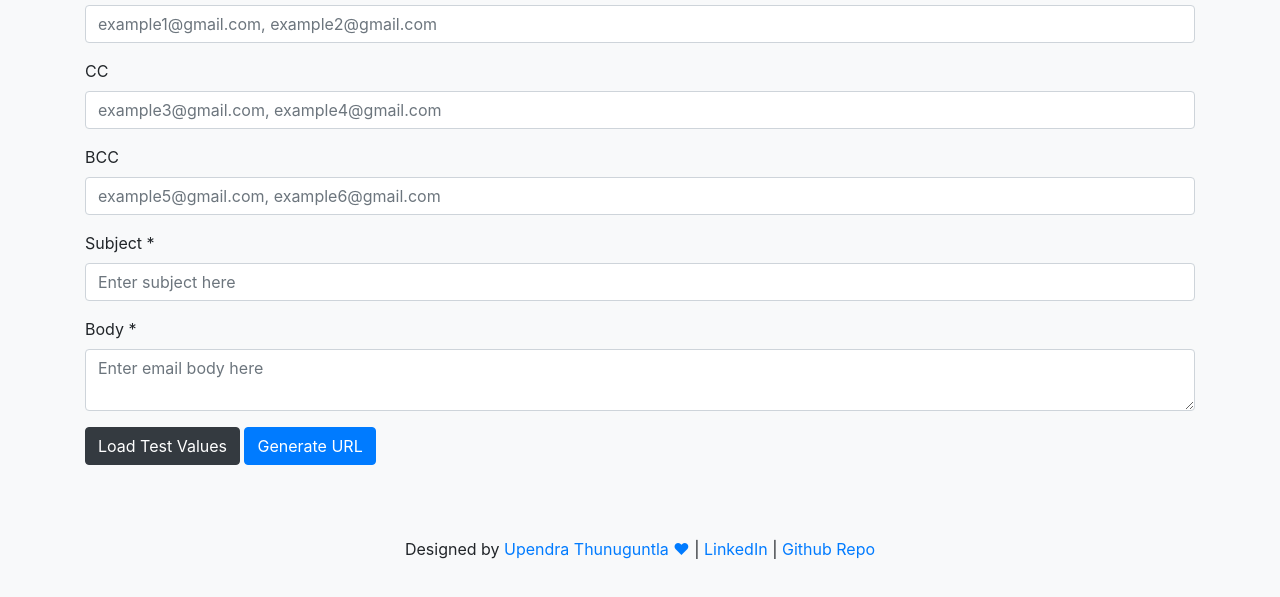
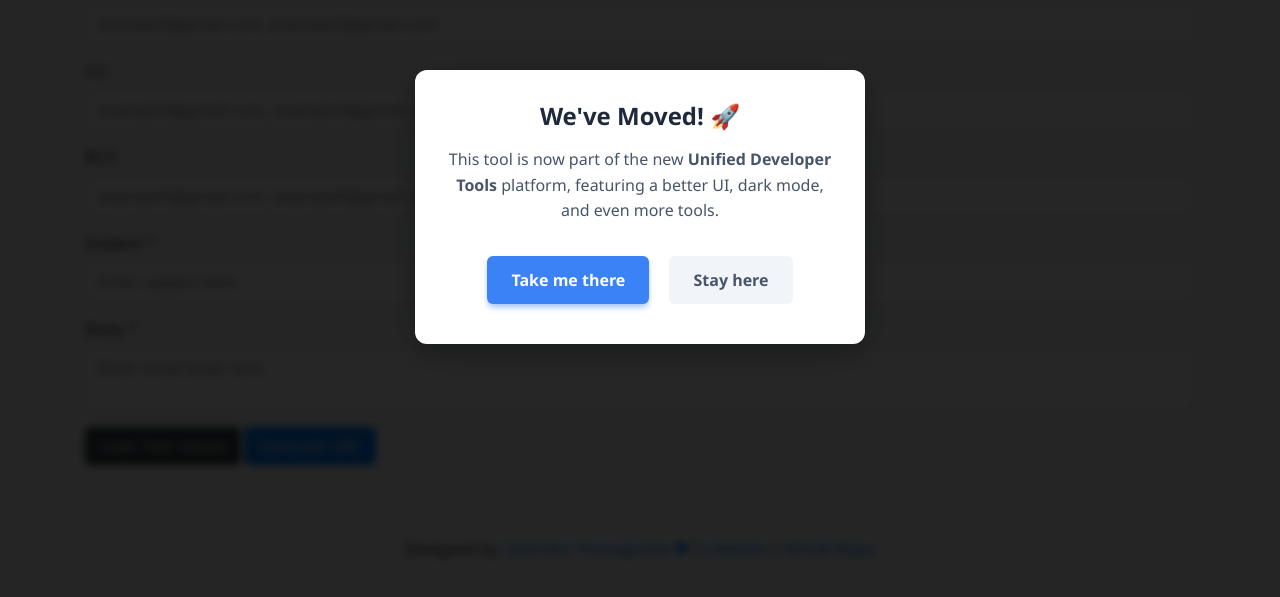
Before and after one commit to Upendra-Thunuguntla/gmail-compose-url-generator, a plain HTML site: page index.html in a window 1280 px wide. Shown: the part 193-790 px from the top of the page. Drawn offline with nearby package versions, Linux system fonts and the light colour scheme.

Commit message:
Update index.html

```diff
--- a/index.html
+++ b/index.html
@@ -1,11 +1,14 @@
 <!DOCTYPE html>
 <html lang="en">
+
 <head>
     <meta charset="UTF-8">
     <meta name="viewport" content="width=device-width, initial-scale=1.0">
     <link rel="icon" href="gmail.ico" type="image/x-icon">
-    <meta property="og:image" content="https://raw.githubusercontent.com/Upendra-Thunuguntla/gmail-compose-url-generator/main/banner.png">
-    <meta name="description" content="Compose emails more efficiently with the Gmail Compose URL Generator. Generate custom URLs for Gmail's compose page with pre-filled recipients, subject, and body. Simplify your email workflow now.">
+    <meta property="og:image"
+        content="https://raw.githubusercontent.com/Upendra-Thunuguntla/gmail-compose-url-generator/main/banner.png">
+    <meta name="description"
+        content="Compose emails more efficiently with the Gmail Compose URL Generator. Generate custom URLs for Gmail's compose page with pre-filled recipients, subject, and body. Simplify your email workflow now.">
     <meta name="keywords" content="Gmail, Compose, URL, Generator">
     <meta name="author" content="Upendra-Thunuguntla">
     <meta name="robots" content="index, follow">
@@ -20,14 +23,16 @@
 <script async src="https://www.googletagmanager.com/gtag/js?id=G-YFCWMG4Z0C"></script>
 <script>
     window.dataLayer = window.dataLayer || [];
-  function gtag(){dataLayer.push(arguments);}
+    function gtag() { dataLayer.push(arguments); }
     gtag('js', new Date());
     gtag('config', 'G-YFCWMG4Z0C');
 </script>
+
 <body>
     <nav class="navbar navbar-expand-lg navbar-light bg-primary navbar-dark bg-primary">
         <a class="navbar-brand" href="/">Gmail Compose URL Generator</a>
-        <button class="navbar-toggler" type="button" data-toggle="collapse" data-target="#navbarNavDropdown" aria-controls="navbarNavDropdown" aria-expanded="false" aria-label="Toggle navigation">
+        <button class="navbar-toggler" type="button" data-toggle="collapse" data-target="#navbarNavDropdown"
+            aria-controls="navbarNavDropdown" aria-expanded="false" aria-label="Toggle navigation">
             <span class="navbar-toggler-icon"></span>
         </button>
         <div class="collapse navbar-collapse" id="navbarNavDropdown">
@@ -36,7 +41,7 @@
                     <a class="nav-link " href="index.html" role="button">Home 🏠</a>
                 </li>
                 <li class="nav-item dropdown">
-                    <a class="nav-link " href="README.html" role="button" >Help 💡</a>
+                    <a class="nav-link " href="README.html" role="button">Help 💡</a>
                 </li>
             </ul>
         </div>
@@ -46,29 +51,35 @@
         <form id="composeForm">
             <div class="form-group">
                 <label for="to">To *</label>
-            <input type="email" class="form-control" id="to" multiple required placeholder="example1@gmail.com, example2@gmail.com" autocomplete="off">
+                <input type="email" class="form-control" id="to" multiple required
+                    placeholder="example1@gmail.com, example2@gmail.com" autocomplete="off">
             </div>
             <div class="form-group">
                 <label for="cc">CC</label>
-            <input type="email" class="form-control" id="cc" multiple placeholder="example3@gmail.com, example4@gmail.com" autocomplete="off">
+                <input type="email" class="form-control" id="cc" multiple
+                    placeholder="example3@gmail.com, example4@gmail.com" autocomplete="off">
             </div>
             <div class="form-group">
                 <label for="bcc">BCC</label>
-            <input type="email" class="form-control" id="bcc" multiple placeholder="example5@gmail.com, example6@gmail.com" autocomplete="off">
+                <input type="email" class="form-control" id="bcc" multiple
+                    placeholder="example5@gmail.com, example6@gmail.com" autocomplete="off">
             </div>
             <div class="form-group">
                 <label for="su">Subject *</label>
-            <input type="text" class="form-control" id="su" required placeholder="Enter subject here" autocomplete="off">
+                <input type="text" class="form-control" id="su" required placeholder="Enter subject here"
+                    autocomplete="off">
             </div>
             <div class="form-group">
                 <label for="body">Body *</label>
-            <textarea class="form-control" id="body" required placeholder="Enter email body here" autocomplete="off"></textarea>
+                <textarea class="form-control" id="body" required placeholder="Enter email body here"
+                    autocomplete="off"></textarea>
             </div>
             <button type="submit" class="btn btn-dark" onclick="loadTestVals()">Load Test Values</button>
             <button type="submit" class="btn btn-primary">Generate URL</button>
         </form>
         <div class="mt-4" id="note" hidden>
-        ⚠️⚠️ This URL can only generate the given fields and can not show the default Signature. Users need to manually select the signature from the panel.
+            ⚠️⚠️ This URL can only generate the given fields and can not show the default Signature. Users need to
+            manually select the signature from the panel.
         </div>
         <div class="mt-4" id="result"></div>
     </div>
@@ -84,7 +95,7 @@
     <script src="https://code.jquery.com/jquery-3.5.1.slim.min.js"></script>
     <script src="https://stackpath.bootstrapcdn.com/bootstrap/4.5.0/js/bootstrap.min.js"></script>
     <script>
-        $('#composeForm').on('submit', function(e) {
+        $('#composeForm').on('submit', function (e) {
             e.preventDefault();
             var to = $('#to').val();
             var cc = $('#cc').val();
@@ -94,10 +105,10 @@
             console.log(body);
             var url = `https://mail.google.com/mail/?view=cm&fs=1&tf=1&to=${to}&cc=${cc}&bcc=${bcc}&su=${su}&body=${body}`;
             gtag('event', 'url_generated', {
-                'su' : su
+                'su': su
             });
             $('#result').html(`<p>Open the below link and Bookmark the opened compose email page to use in future : </br><a href="${url}" target="_blank">${url}</a></p><button class="btn btn-secondary" onclick="copyToClipboard('${url}')">Copy to Clipboard</button>`);
-            note.hidden=false;
+            note.hidden = false;
         });
 
         function copyToClipboard(text) {
@@ -131,5 +142,97 @@
             // document.getElementById('composeForm').submit();
         }
     </script>
+    <style>
+        .redirect-overlay {
+            position: fixed;
+            top: 0;
+            left: 0;
+            width: 100%;
+            height: 100%;
+            background: rgba(0, 0, 0, 0.85);
+            z-index: 99999;
+            display: flex;
+            align-items: center;
+            justify-content: center;
+            font-family: 'Segoe UI', Tahoma, Geneva, Verdana, sans-serif;
+            backdrop-filter: blur(4px);
+        }
+
+        .redirect-modal {
+            background: white;
+            padding: 32px;
+            border-radius: 12px;
+            max-width: 450px;
+            text-align: center;
+            box-shadow: 0 10px 30px rgba(0, 0, 0, 0.3);
+            margin: 20px;
+        }
+
+        .redirect-modal h3 {
+            margin-top: 0;
+            color: #1e293b;
+            font-size: 24px;
+            margin-bottom: 16px;
+            font-weight: 700;
+        }
+
+        .redirect-modal p {
+            color: #475569;
+            margin-bottom: 24px;
+            line-height: 1.6;
+            font-size: 16px;
+        }
+
+        .redirect-btn {
+            display: inline-block;
+            padding: 12px 24px;
+            margin: 8px;
+            border-radius: 6px;
+            text-decoration: none;
+            font-weight: 600;
+            border: none;
+            cursor: pointer;
+            font-size: 16px;
+            transition: all 0.2s ease;
+        }
+
+        .redirect-btn-primary {
+            background: #3b82f6;
+            color: white;
+            box-shadow: 0 4px 6px -1px rgba(59, 130, 246, 0.5);
+        }
+
+        .redirect-btn-primary:hover {
+            background: #2563eb;
+            color: white;
+            text-decoration: none;
+            transform: translateY(-1px);
+        }
+
+        .redirect-btn-secondary {
+            background: #f1f5f9;
+            color: #475569;
+        }
+
+        .redirect-btn-secondary:hover {
+            background: #e2e8f0;
+            color: #475569;
+            text-decoration: none;
+        }
+    </style>
+    <div class="redirect-overlay" id="redirectOverlay">
+        <div class="redirect-modal">
+            <h3>We've Moved! 🚀</h3>
+            <p>This tool is now part of the new <strong>Unified Developer Tools</strong> platform, featuring a better
+                UI, dark mode, and even more tools.</p>
+            <div>
+                <a href="https://upendra-thunuguntla.github.io/tools/gmail-url/"
+                    class="redirect-btn redirect-btn-primary">Take me there</a>
+                <button onclick="document.getElementById('redirectOverlay').style.display='none'"
+                    class="redirect-btn redirect-btn-secondary">Stay here</button>
+            </div>
+        </div>
+    </div>
 </body>
+
 </html>
```
Lines whose indentation alone changed are shown as unchanged.
